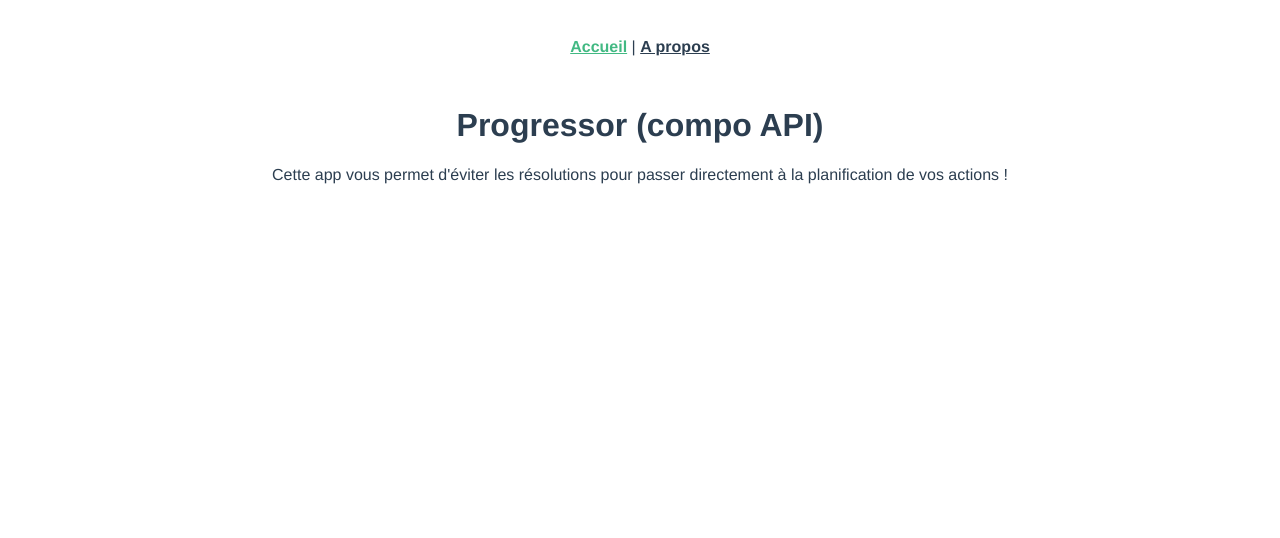
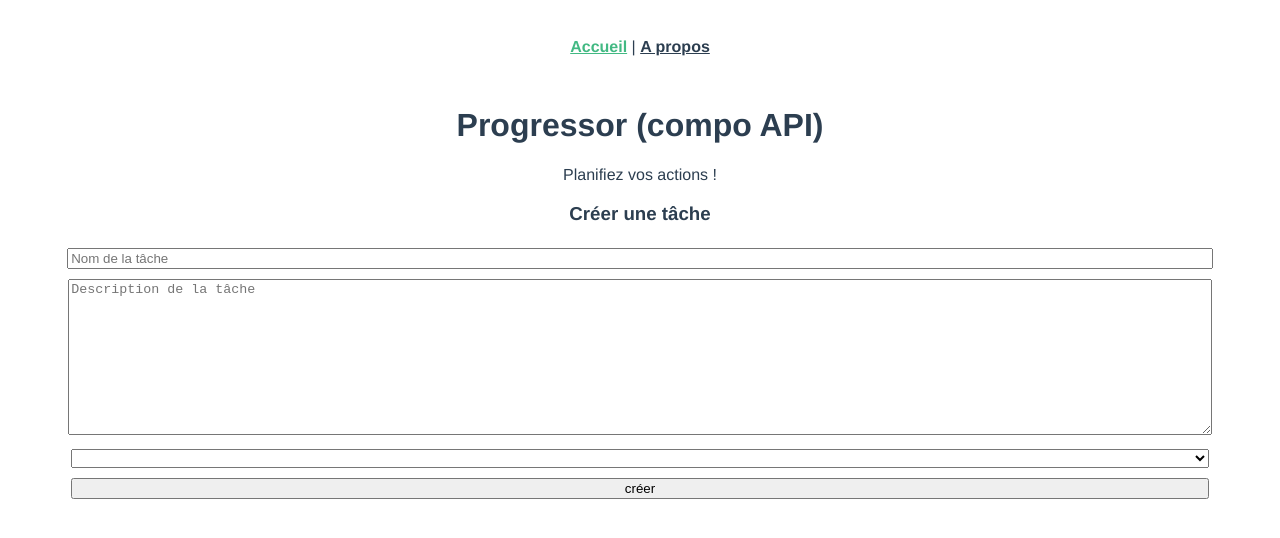
Before and after one commit to codeconcept/progressor-compo-api, a Vue app: page / in a window 1280 px wide. Shown: the top 538 px of the page. Built offline with nearby package versions, Linux system fonts and the light colour scheme.

Commit message:
Form for creating a new task

```diff
--- /dev/null
+++ b/src/components/Form.vue
@@ -0,0 +1,65 @@
+<template>
+  <h3>Créer une tâche</h3>
+  <form>
+    <input type="text" v-model="name" placeholder="Nom de la tâche" /><br />
+    <textarea
+      cols="30"
+      rows="10"
+      v-model="description"
+      placeholder="Description de la tâche"
+    ></textarea
+    ><br />
+    <select v-model="temporality">
+      <option
+        v-for="tempo in temporalityTypes"
+        :value="tempo.value"
+        :key="tempo.id"
+      >
+        {{ tempo.name }}
+      </option></select
+    ><br />
+    <button>créer</button>
+  </form>
+  <div></div>
+</template>
+
+<script>
+import { ref } from "vue";
+
+export default {
+  setup() {
+    const name = ref("");
+    const description = ref("");
+    const temporalityTypes = ref([
+      {
+        id: 1,
+        name: "court terme",
+        value: "short-term",
+      },
+      {
+        id: 2,
+        name: "moyen terme",
+        value: "medium-term",
+      },
+      {
+        id: 3,
+        name: "long terme",
+        value: "long-term",
+      },
+    ]);
+    const temporality = ref(null);
+
+    return { name, description, temporalityTypes, temporality };
+  },
+};
+</script>
+
+<style>
+input,
+textarea,
+select,
+button {
+  width: 90%;
+  margin: 5px 10px;
+}
+</style>
--- a/src/components/HelloWorld.vue
+++ b/src/components/HelloWorld.vue
@@ -2,8 +2,7 @@
   <div class="hello">
     <h1>{{ msg }}</h1>
     <p>
-      Cette app vous permet d'éviter les résolutions pour passer directement à
-      la planification de vos actions !
+      Planifiez vos actions !
     </p>
   </div>
 </template>
--- a/src/views/Home.vue
+++ b/src/views/Home.vue
@@ -1,17 +1,20 @@
 <template>
   <div class="home">
     <HelloWorld msg="Progressor (compo API)" />
+    <Form />
   </div>
 </template>
 
 <script>
 // @ is an alias to /src
 import HelloWorld from "@/components/HelloWorld.vue";
+import Form from "@/components/Form.vue";
 
 export default {
   name: "Home",
   components: {
-    HelloWorld
-  }
+    HelloWorld,
+    Form
+  },
 };
 </script>
```
